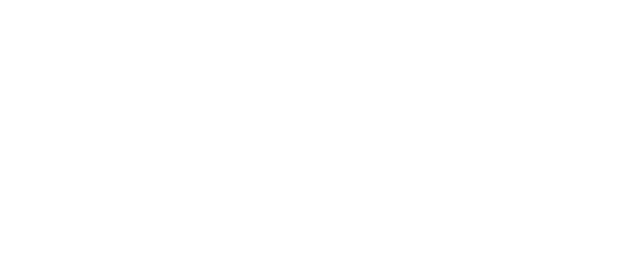
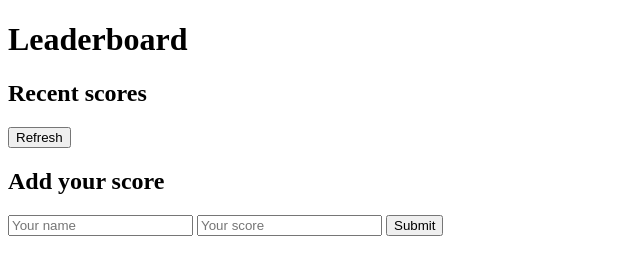
Before and after one commit to Ibnballo1/leaderboard, a website: page src/index.html in a window 1280 px wide. Shown: the whole page, without its empty margins (0-640 px from the left). Drawn offline with Linux system fonts and the light colour scheme.

Commit message:
Add leaderboard webpage using html

```diff
--- a/src/index.html
+++ b/src/index.html
@@ -7,6 +7,31 @@
     <title>Leaderboard API</title>
 </head>
 <body>
+    <header>
+        <h1>Leaderboard</h1>
+    </header>
+    <main class="main" id="main">
+        <section class="grid-section">
+            <div class="leaderborad-lists">
+                <div class="refresh">
+                    <h2 class="recent-score">Recent scores</h2>
+                    <button type="reset" class="refresh-btn">Refresh</button>
+                </div>
+                <div class="main-lists">
 
+                </div>
+            </div>
+            <div class="toadd-list">
+                <h2 class="add-score">Add your score</h2>
+                <form action="#" method="get">
+                    <label for="name"></label>
+                    <input type="text" id="name" name="name" placeholder="Your name" required>
+                    <label for="score"></label>
+                    <input type="number" id="score" name="score" placeholder="Your score" required>
+                    <input type="submit" value="Submit">
+                </form>
+            </div>
+        </section>
+    </main>
 </body>
 </html>
```
